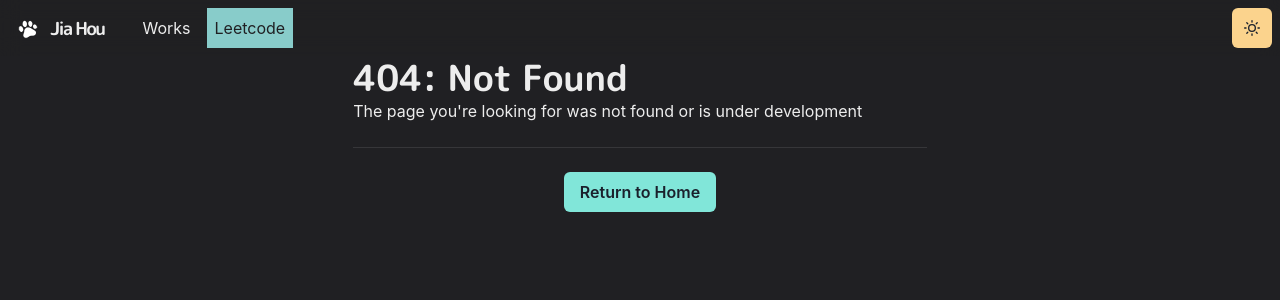
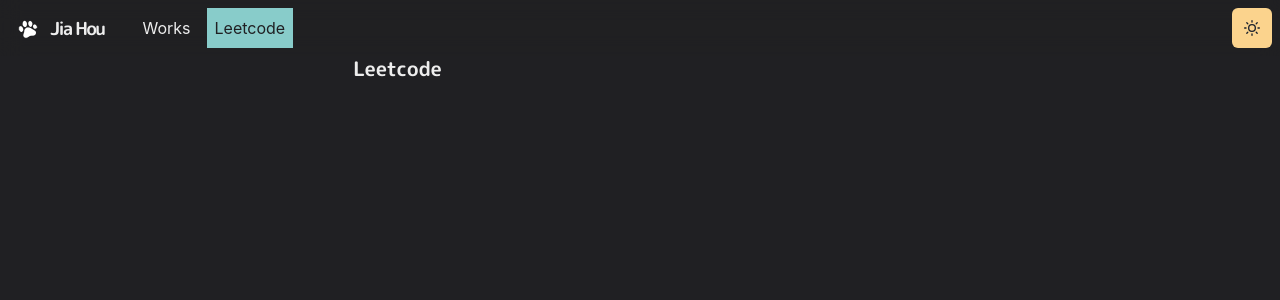
Before and after one commit to jaykaicheng/jaykaicheng-homepage, a Next.js app: page /leetcode in a window 1280 px wide. Before the commit this address had no page. Shown: the top 300 px of the page. Built offline with nearby package versions, Linux system fonts and the light colour scheme.

Commit message:
add leetcode.js

```diff
--- /dev/null
+++ b/pages/leetcode.js
@@ -0,0 +1,32 @@
+import {
+Container,
+Heading,
+SimpleGrid,
+Divider
+} from '@chakra-ui/react'
+import Section from '../components/section'
+import { WorkGridItem } from '../components/grid-item'
+
+import Layout from '../components/layouts/article'
+
+const Leetcode = () => {
+  return (
+    <Layout>
+      <Container>
+        <Heading as="h3"
+          fontSize={20}
+          mb={4}
+        >
+          Leetcode
+        </Heading>
+
+        <SimpleGrid columns={[1, 1, 2]} gap={6}>
+          <Section>
+          </Section>
+        </SimpleGrid>
+      </Container>
+    </Layout>
+  )
+}
+
+export default Leetcode
```
